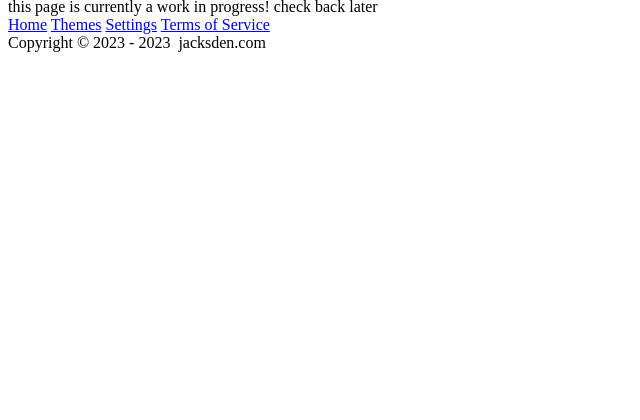
After one commit to d9mz/witter-old-old, a PHP site: template web/app/templates/misc/notimplemented.twig in a window 1280 px wide. The commit adds this page. Shown: the part 332-752 px from the top of the page, without its empty margins (0-640 px from the left). Run offline with PHP 8.4, Linux system fonts and the light colour scheme; the template is opened without the code that fills it, so the values that code supplies are empty; some libraries are stand-ins or nearby versions.

Commit message:
notimplemented.twig

```diff
--- /dev/null
+++ b/web/app/templates/misc/notimplemented.twig
@@ -0,0 +1,6 @@
+{% extends "misc/base.twig" %}
+{%- block Container -%}
+    <div class="padding">
+        this page is currently a work in progress! check back later
+    </div>
+{% endblock %}
--- a/web/app/views/Web/Homepage.php
+++ b/web/app/views/Web/Homepage.php
@@ -27,6 +27,12 @@ class Homepage extends View {
         ));
     }
 
+    public function NotImplemented() {
+        echo $this->Twig->render('misc/notimplemented.twig', array(
+            "PageSettings" => $this->PageSettings(),
+        ));
+    }
+
     public function JacksDen() {
         echo $this->Twig->render('misc/jacksden.twig', array(
             "PageSettings" => $this->PageSettings(),
--- a/web/public/index.php
+++ b/web/public/index.php
@@ -65,7 +65,8 @@ if(!isset($_SESSION['Handle'])) {
     $Router->Post('/settings/preferences/', "\Witter\Models\Settings@HideCSS");
     $Router->Post('/settings/private/', "\Witter\Models\Settings@Private");
 
-    // [WEB] Profiles
+    // [WEB] Profiles\
+    $Router->Get('/media/{user}', "\Witter\Views\Homepage@NotImplemented");
     $Router->Get('/likes/{user}', "\Witter\Views\User@Likes");
     $Router->Get('/user/followers/{user}', "\Witter\Views\User@Followers");
     $Router->Get('/user/following/{user}', "\Witter\Views\User@Following");
```
